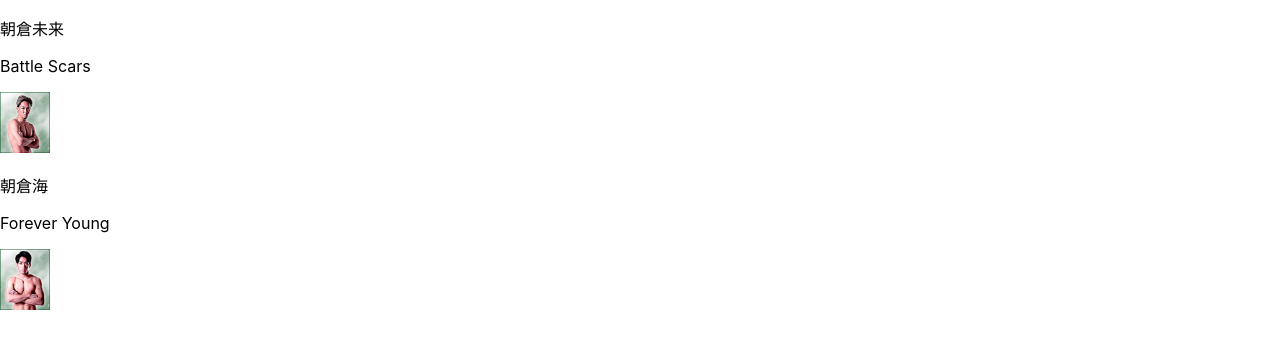
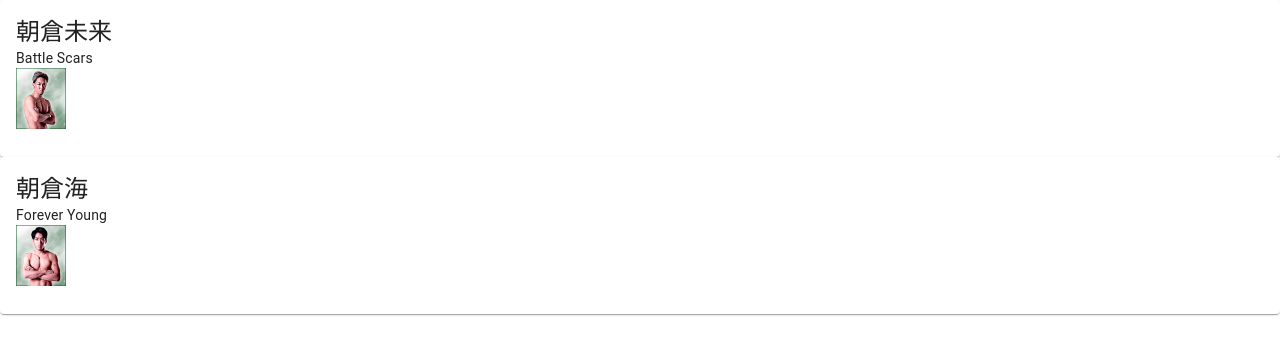
Before and after one commit to kingkazuma7/fighters-song-app2, a React (Create React App) app: page / in a window 1280 px wide. Shown: the top 354 px of the page. Built offline with nearby package versions, Linux system fonts and the light colour scheme.

Commit message:
Material UI install してcard sample

```diff
--- a/package.json
+++ b/package.json
@@ -3,6 +3,9 @@
   "version": "0.1.0",
   "private": true,
   "dependencies": {
+    "@emotion/react": "^11.11.1",
+    "@emotion/styled": "^11.11.0",
+    "@mui/material": "^5.14.15",
     "@testing-library/jest-dom": "^5.17.0",
     "@testing-library/react": "^13.4.0",
     "@testing-library/user-event": "^13.5.0",
--- a/src/components/DataDisplay/DataDisplay.jsx
+++ b/src/components/DataDisplay/DataDisplay.jsx
@@ -1,5 +1,6 @@
 import React from 'react';
 import data from "../../common/data.json";
+import { Card, CardContent, Typography } from '@mui/material';
 
 const DataDisplay = () => {
 
@@ -7,11 +8,13 @@ const DataDisplay = () => {
   return (
     <div>
       {data.map((item, index) => (
-        <div key={index}>
-          <p>{item.name}</p>
-          <p>{item.entranceSong}</p>
-          <img src={item.image} alt={item.name} width={50} />
-        </div>
+        <Card key={index}>
+          <CardContent>
+            <Typography variant="h5">{item.name}</Typography>
+            <Typography variant="body2">{item.entranceSong}</Typography>
+            <img src={item.image} alt={item.name} width={50} />
+          </CardContent>
+        </Card>
       ))}
     </div>
   );
```
Also changed, not shown: 1 other file (tests, documents, lock files or other folders).
